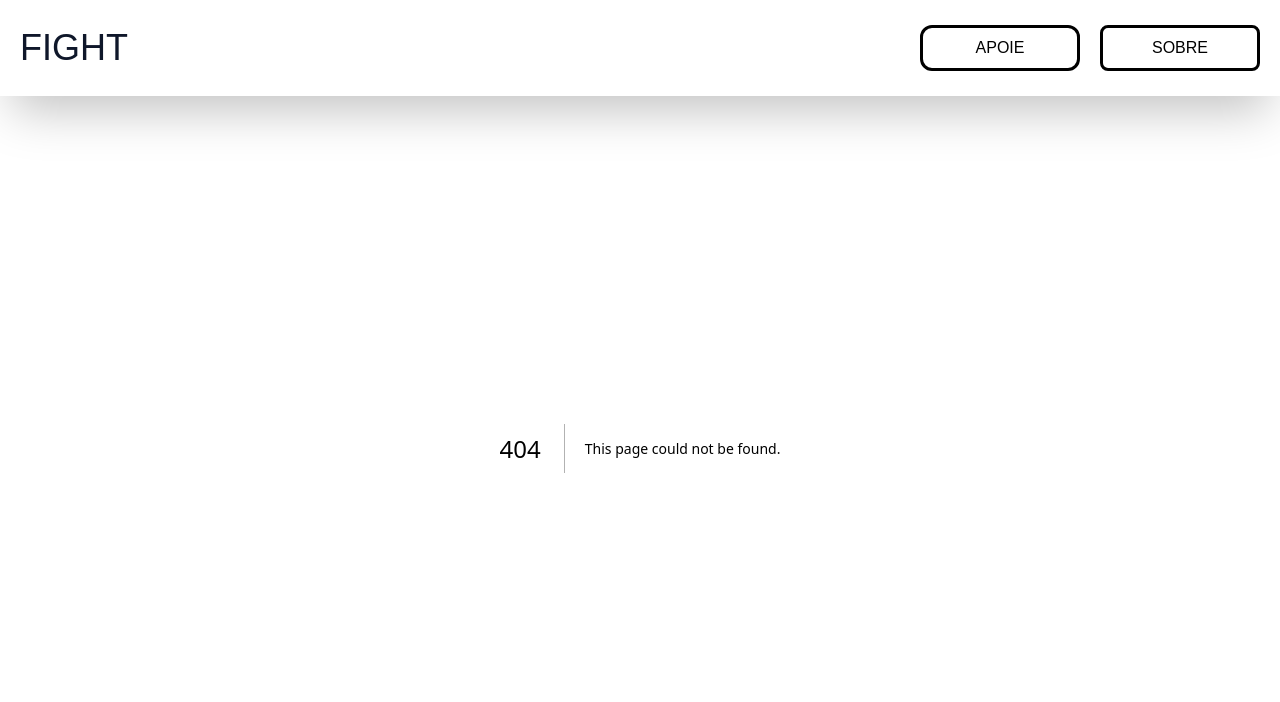
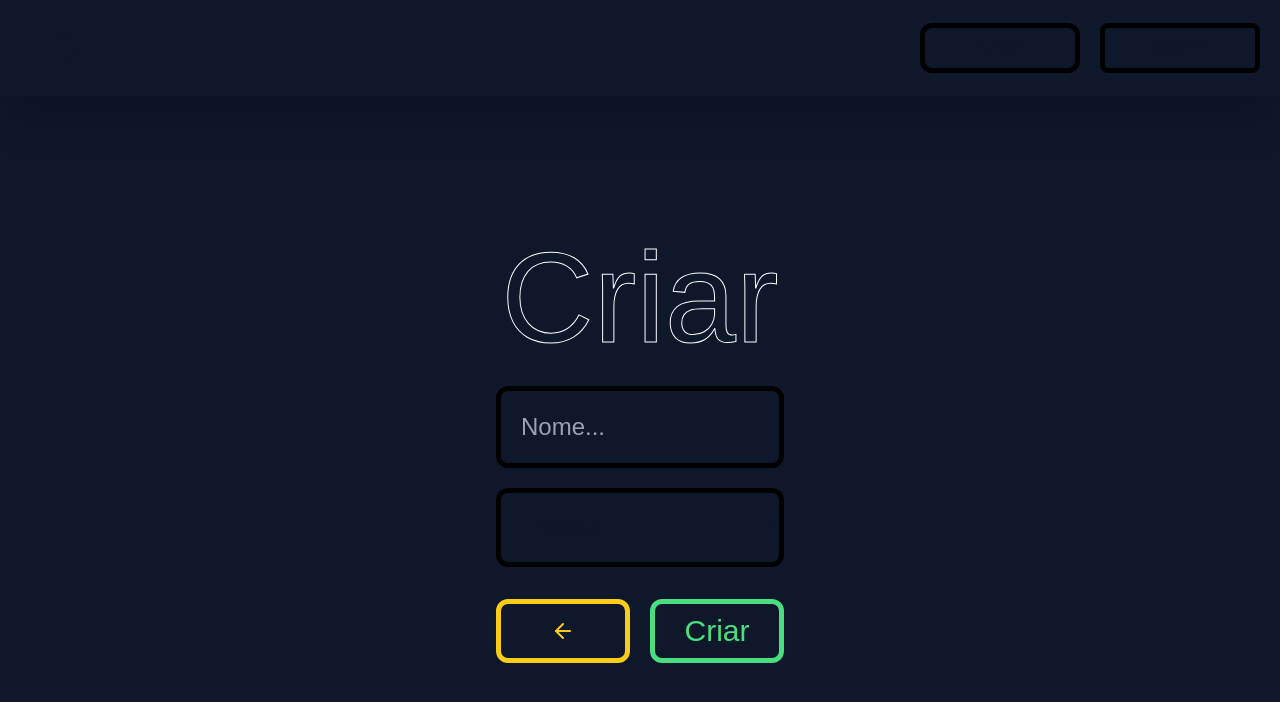
Before and after one commit to VictorWollyver/fight, a Next.js app: page /create in a window 1280 px wide. Before the commit this address had no page. Shown: the top 702 px of the page. Built offline with nearby package versions, Linux system fonts and the light colour scheme; a web font is replaced by a local one.

Commit message:
feat: implement create match page

```diff
--- a/package.json
+++ b/package.json
@@ -9,6 +9,7 @@
     "lint": "next lint"
   },
   "dependencies": {
+    "lucide-react": "^0.453.0",
     "next": "14.2.15",
     "react": "^18",
     "react-dom": "^18"
--- /dev/null
+++ b/src/app/create/components/Button.tsx
@@ -0,0 +1,18 @@
+interface ButtonProps extends React.ButtonHTMLAttributes<HTMLButtonElement> {
+  baseColor?: string;
+  children: React.ReactNode;
+}
+
+const Button = ({ baseColor, children, ...rest }: ButtonProps) => {
+  return (
+    <button
+      style={{ borderColor: baseColor, color: baseColor }}
+      className={`h-16 min-w-16 w-full flex justify-center items-center text-3xl hover:text-black border-[5px] rounded-xl`}
+      {...rest}
+    >
+      {children}
+    </button>
+  );
+};
+
+export default Button;
--- /dev/null
+++ b/src/app/create/components/Form.tsx
@@ -0,0 +1,52 @@
+"use client";
+
+import { useState } from "react";
+
+import Button from "./Button";
+import Input from "./Input";
+
+import { ArrowLeft } from "lucide-react";
+
+const Form = () => {
+  const [matchType, setMatchType] = useState("publica");
+
+  const [formData, setFormData] = useState({
+    nome: "",
+    tipoSala: matchType,
+    senha: "",
+  });
+
+  const changeValue = (key: string, value: string) => {
+    setFormData({ ...formData, [key]: value });
+  };
+
+  return (
+    <div className="flex flex-col items-center gap-5">
+      <Input
+        onChange={(e) => changeValue("nome", e.target.value)}
+        type="text"
+        placeholder="Nome..."
+      />
+      <Input setMatchType={setMatchType} placeholder="Nome..." />
+
+      {matchType === "privada" && (
+        <Input
+          onChange={(e) => changeValue("senha", e.target.value)}
+          type="text"
+          placeholder="Senha..."
+        />
+      )}
+
+      <div className="flex w-full gap-5 mt-3">
+        <Button baseColor="#FACC15" onClick={() => alert("Voltar")}>
+          <ArrowLeft />
+        </Button>
+        <Button baseColor="#4ADE80" onClick={() => console.log(formData)}>
+          Criar
+        </Button>
+      </div>
+    </div>
+  );
+};
+
+export default Form;
--- /dev/null
+++ b/src/app/create/components/Input.tsx
@@ -0,0 +1,48 @@
+interface InputProps extends React.InputHTMLAttributes<HTMLInputElement> {
+  setMatchType?: (value: string) => void;
+}
+
+const FieldInput = (props: any) => {
+  return (
+    <input
+      className="w-72 p-5 text-2xl outline-none bg-transparent border-[5px] rounded-xl border-black"
+      {...props}
+    />
+  );
+};
+
+interface SelectionInputProps {
+  setMatchType: (value: string) => void;
+}
+
+const SelectionInput = ({ setMatchType }: SelectionInputProps) => {
+  return (
+    <select
+      onChange={(e) => setMatchType!(e.target.value)}
+      className="w-72 p-5 text-2xl outline-none bg-transparent border-[5px] rounded-xl border-black"
+      name=""
+      id=""
+    >
+      <option className="bg-[#0F172A] text-white" value="publica">
+        Pública
+      </option>
+      <option className="bg-[#0F172A] text-white" value="privada">
+        Privada
+      </option>
+    </select>
+  );
+};
+
+const Input = ({ setMatchType, ...rest }: InputProps) => {
+  return (
+    <div>
+      {rest.type !== "text" ? (
+        <SelectionInput setMatchType={setMatchType!} />
+      ) : (
+        <FieldInput {...rest} />
+      )}
+    </div>
+  );
+};
+
+export default Input;
--- /dev/null
+++ b/src/app/create/page.tsx
@@ -0,0 +1,12 @@
+import Form from "./components/Form";
+
+const Create = () => {
+  return (
+    <main className="min-h-full flex flex-col items-center gap-6">
+      <h1 className="text-9xl title">Criar</h1>
+      <Form />
+    </main>
+  );
+};
+
+export default Create;
--- a/src/components/Header.tsx
+++ b/src/components/Header.tsx
@@ -5,8 +5,18 @@ const Header = () => {
         <h1 className="text-4xl text-foreground">FIGHT</h1>
 
         <div className="flex gap-5">
-					<button className="border-[3px] w-40 py-2 px-4 rounded-xl border-black"  type="button">APOIE</button>
-					<button className="border-[3px] w-40 py-2 px-4 rounded-lg border-black" type="button">SOBRE</button>
+          <button
+            className="border-[5px] w-40 py-2 px-4 rounded-xl border-black"
+            type="button"
+          >
+            APOIE
+          </button>
+          <button
+            className="border-[5px] w-40 py-2 px-4 rounded-lg border-black"
+            type="button"
+          >
+            SOBRE
+          </button>
         </div>
       </nav>
     </header>
```
Also changed, not shown: 1 other file (tests, documents, lock files or other folders). Lines whose indentation alone changed are shown as unchanged.
